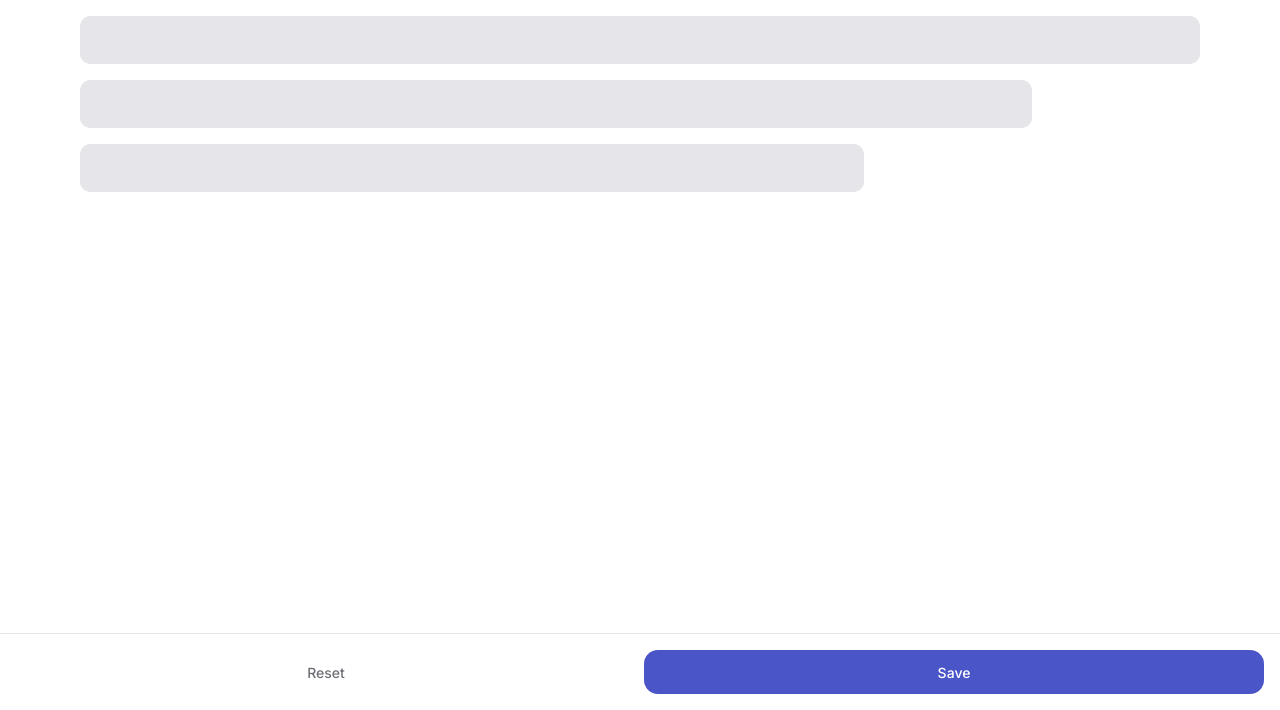
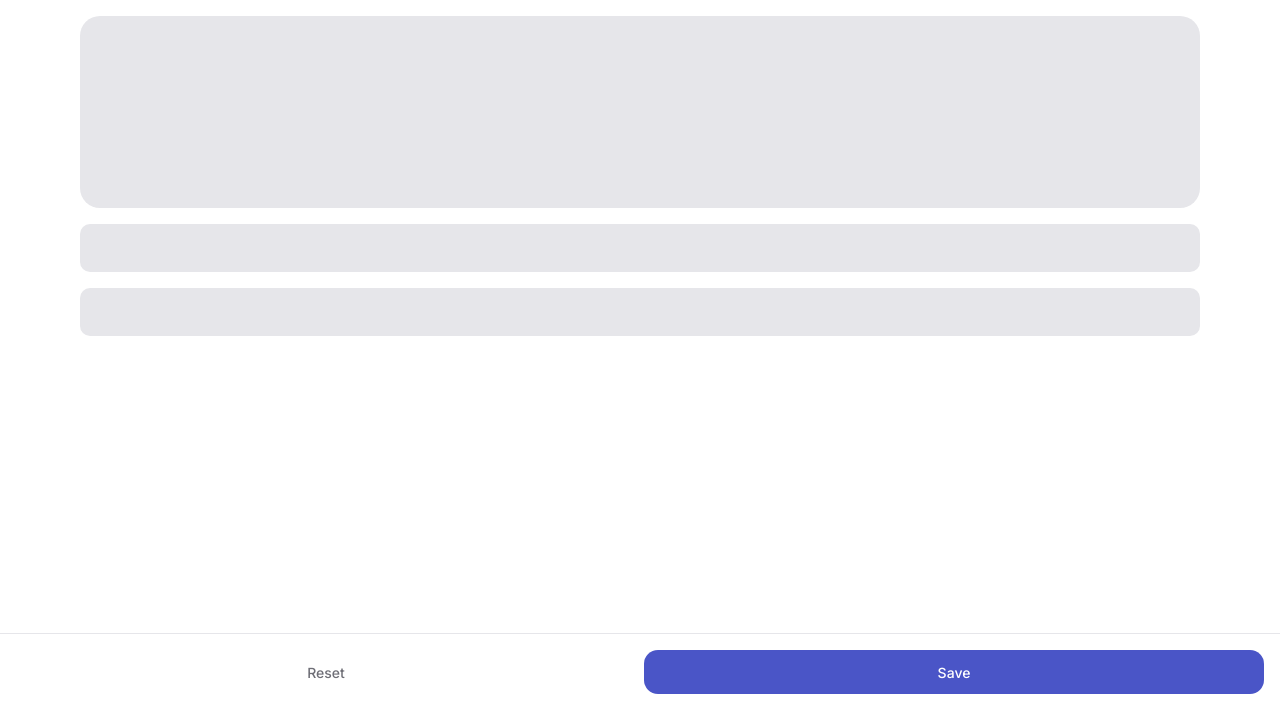
Before and after one commit to alfatah05/meimo_native, a PHP site: page /card-style.html in a window 1280 px wide. Shown: the part 90-800 px from the top of the page. Run offline with PHP 8.4, Linux system fonts and the light colour scheme.

Commit message:
meimo_fix_skeleton_shape_v12

```diff
--- a/card-style.html
+++ b/card-style.html
@@ -96,11 +96,9 @@
          JS), disembunyikan begitu render pertama selesai (lihat boot()
          di card-style.js). -->
     <div id="cardStyleSkeleton" class="list-skeleton skeleton-overlay card-style-skeleton--simple" aria-hidden="true">
-      <!-- Skeleton super ringan: 3 bar statis, TANPA shimmer infinite.
-           Shimmer + grid kompleks sebelumnya tabrakan dengan View Transition. -->
-      <div class="skeleton-bar list-skeleton__row" style="animation:none;background:var(--color-border)"></div>
-      <div class="skeleton-bar list-skeleton__row" style="animation:none;background:var(--color-border);width:85%"></div>
-      <div class="skeleton-bar list-skeleton__row" style="animation:none;background:var(--color-border);width:70%"></div>
+      <div class="skeleton-bar list-skeleton__row"></div>
+      <div class="skeleton-bar list-skeleton__row"></div>
+      <div class="skeleton-bar list-skeleton__row"></div>
     </div>
 
     <section class="section">
--- a/src/css/skeleton.css
+++ b/src/css/skeleton.css
@@ -309,22 +309,32 @@
 .card-style-skeleton__shape:nth-child(5),
 .card-style-skeleton__color:nth-child(5) { animation-delay: 120ms; }
 
-
-/* Skeleton customisasi versi ringan — tanpa shimmer (aman di View Transition). */
-.card-style-skeleton--simple .skeleton-bar,
-.card-style-skeleton--simple.list-skeleton .list-skeleton__row {
-  animation: none !important;
-  background: var(--color-border) !important;
-  background-size: auto !important;
-}
-.card-style-skeleton--simple.list-skeleton {
+/* Skeleton customisasi versi ringan — tanpa shimmer (aman di View Transition).
+   3 kotak full-width; kotak atas ~4× lebih tinggi (pratinjau kartu). */
+.card-style-skeleton--simple.list-skeleton,
+.card-style-skeleton--simple {
   display: flex;
   flex-direction: column;
   gap: var(--space-md);
   padding-top: var(--space-md);
+  width: 100%;
+  box-sizing: border-box;
 }
+.card-style-skeleton--simple .skeleton-bar,
 .card-style-skeleton--simple .list-skeleton__row {
+  animation: none !important;
+  background: var(--color-border) !important;
+  background-size: auto !important;
+  width: 100% !important;
+  max-width: 100%;
+  box-sizing: border-box;
+  border-radius: var(--radius-sm);
   height: 48px;
-  border-radius: var(--radius-sm);
-  width: 100%;
+  flex-shrink: 0;
 }
+/* Kotak paling atas: 4× tinggi bar biasa (pratinjau) */
+.card-style-skeleton--simple .list-skeleton__row:first-child,
+.card-style-skeleton--simple .skeleton-bar:first-child {
+  height: 192px; /* 48 × 4 */
+  border-radius: var(--radius-lg);
+}
```
Also changed, not shown: index.html (+3 -4 lines).
